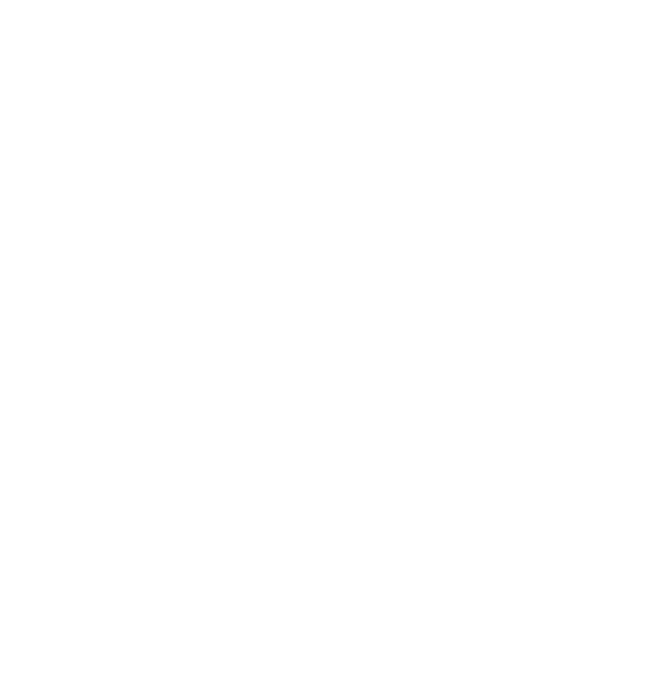
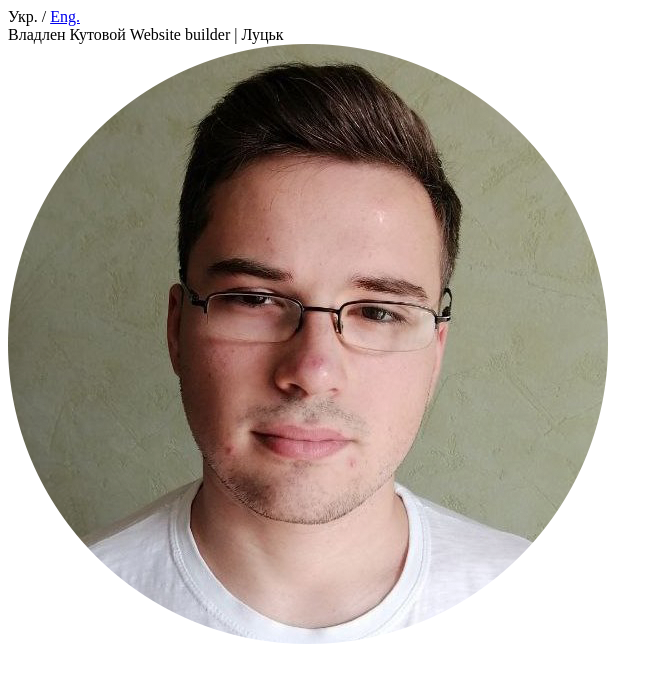
Before and after one commit to vladlen-kutovoi/homework-1, a plain HTML site: page index.html in a window 1280 px wide. Shown: the whole page, without its empty margins (0-663 px from the left). Drawn offline with Linux system fonts and the light colour scheme.

Commit message:
header added to index

```diff
--- a/index.html
+++ b/index.html
@@ -10,6 +10,24 @@
 
 <body>
 
+  <header>
+    <div>
+      <div>
+        <span>Укр. / <a href="pages/en.html">Eng.</a></span>
+      </div>
+
+      <div>
+        <div>
+          <span>Владлен Кутовой</span>
+          <span>Website builder | Луцьк</span>
+        </div>
+
+        <div>
+          <img src="img/Profile_photo.png" alt="Vladlen's Photo">
+        </div>
+      </div>
+    </div>
+  </header>
 </body>
 
 </html>
```
